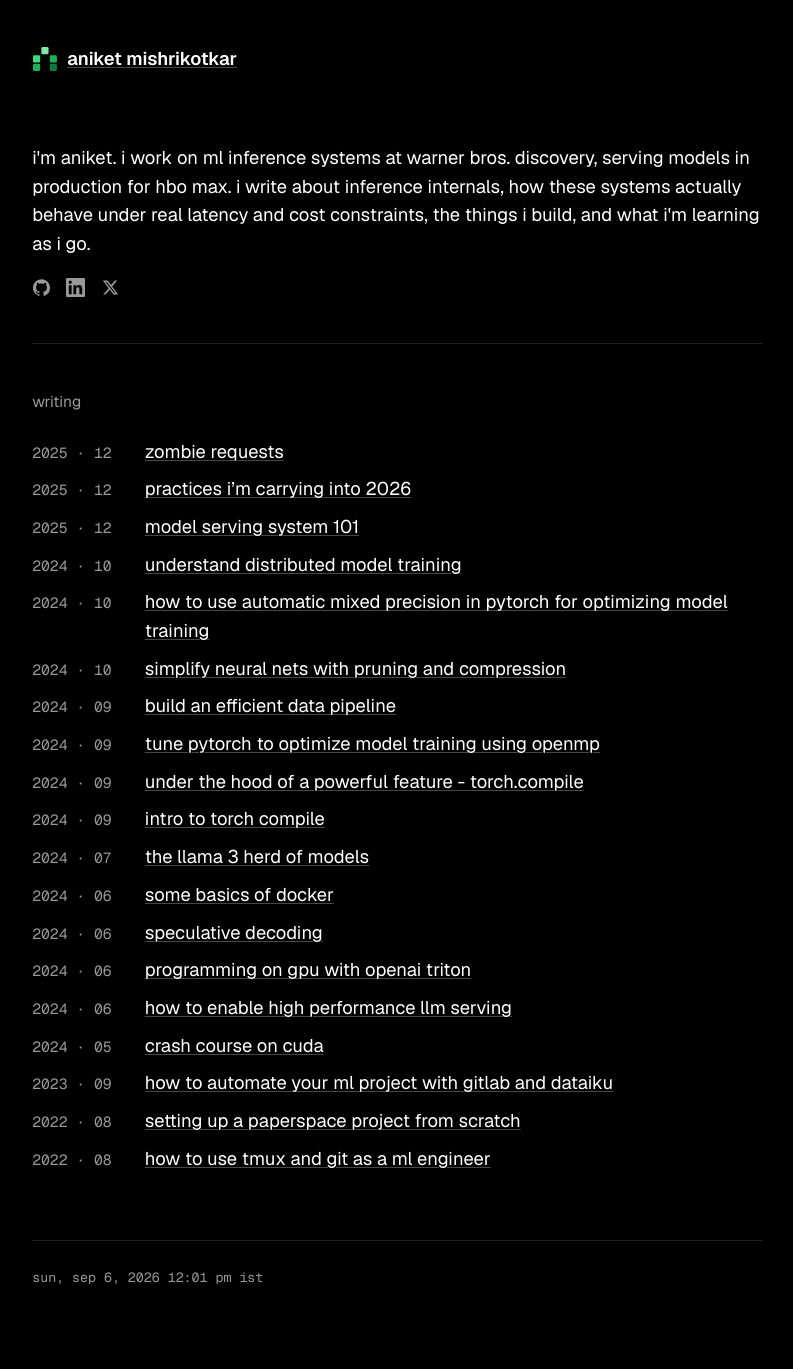
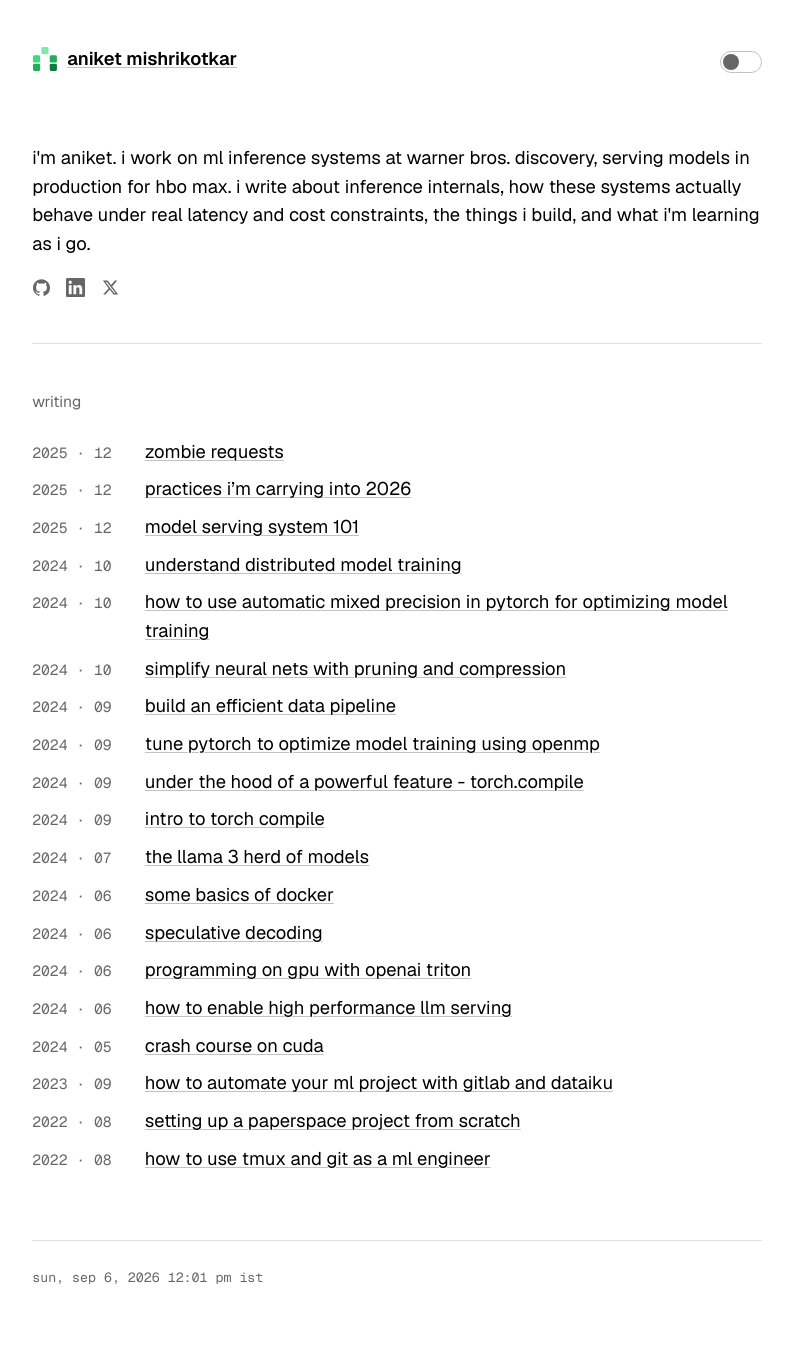
Before and after one commit to aniketmi00/aniketmi00.github.io, a Jekyll site: the page built from _pages/index.md, in a window 1280 px wide. Shown: the whole page, without its empty margins (243-1036 px from the left). Built offline with Jekyll 4.4.1, drawn with Linux system fonts in a browser that asks for light colours.

Commit message:
Restore light mode with a theme toggle
Adds a light theme back alongside dark: a pure white/black palette
mirroring the existing dark tokens (muted/border tones as ink-color
opacity, still no gray hex values). Defaults to the OS color-scheme
preference, with a nav toggle to override and persist the choice via
localStorage, and a small head script to avoid a flash of the wrong
theme on load.

Co-Authored-By: Claude Sonnet 5 <noreply@anthropic.com>
Claude-Session: https://claude.ai/code/session_01Bp9TFpQHaato4UXSuYxMbL

```diff
--- a/_includes/head.html
+++ b/_includes/head.html
@@ -10,6 +10,16 @@
   <meta property="og:site_name" content="{{ site.title }}">
 
   <link rel="icon" type="image/svg+xml" href="{{ site.baseurl }}/assets/favicon.svg">
+
+  <script>
+    (function () {
+      try {
+        var t = localStorage.getItem('theme');
+        if (t === 'dark') document.documentElement.classList.add('theme-dark');
+        if (t === 'light') document.documentElement.classList.add('theme-light');
+      } catch (e) {}
+    })();
+  </script>
 
   <link rel="alternate" type="application/atom+xml" title="{{ site.title }}" href="{{ site.url }}{{ site.baseurl }}/feed/notes.xml">
 
--- a/_includes/nav.html
+++ b/_includes/nav.html
@@ -5,4 +5,10 @@
       {{ site.title }}
     </a>
   </div>
+  <div style="display: flex; align-items: center; gap: 1.1rem;">
+    <button id="theme-toggle" type="button" aria-label="Toggle dark mode" title="Toggle theme">
+      <span class="theme-toggle-slide"></span>
+      <span class="theme-toggle-switch"></span>
+    </button>
+  </div>
 </div>
--- a/_layouts/default.html
+++ b/_layouts/default.html
@@ -7,5 +7,24 @@
       <main>{{ content }}</main>
       <footer>{% include footer.html %}</footer>
     </div>
+
+    <script>
+      (function () {
+        var root = document.documentElement;
+        var btn = document.getElementById("theme-toggle");
+        if (!btn) return;
+        function currentIsDark() {
+          if (root.classList.contains("theme-dark")) return true;
+          if (root.classList.contains("theme-light")) return false;
+          return window.matchMedia("(prefers-color-scheme: dark)").matches;
+        }
+        btn.addEventListener("click", function () {
+          var dark = !currentIsDark();
+          root.classList.toggle("theme-dark", dark);
+          root.classList.toggle("theme-light", !dark);
+          try { localStorage.setItem("theme", dark ? "dark" : "light"); } catch (e) {}
+        });
+      })();
+    </script>
   </body>
 </html>
--- a/_sass/_style.scss
+++ b/_sass/_style.scss
@@ -1,6 +1,21 @@
-// Pure black-and-white palette. Dark mode only, no gray tones —
-// muted/border tones are white at reduced opacity rather than a gray hex.
-:root {
+// Pure black-and-white palette, light and dark. No gray tones anywhere —
+// muted/border tones are the ink color at reduced opacity, not a gray hex.
+:root,
+.theme-light {
+  --bg: #ffffff;
+  --bg-2: #ffffff;
+  --tx: #000000;
+  --tx-muted: rgba(0, 0, 0, 0.6);
+  --tx-faint: rgba(0, 0, 0, 0.32);
+  --ui: rgba(0, 0, 0, 0.12);
+  --ui-hover: rgba(0, 0, 0, 0.24);
+  --highlight: rgba(0, 0, 0, 0.06);
+  --action: #000000;
+  --selection: rgba(0, 0, 0, 0.12);
+  --shadow: rgba(0, 0, 0, 0.12);
+}
+
+.theme-dark {
   --bg: #000000;
   --bg-2: #000000;
   --tx: #ffffff;
@@ -12,6 +27,22 @@
   --action: #ffffff;
   --selection: rgba(255, 255, 255, 0.18);
   --shadow: rgba(0, 0, 0, 0.6);
+}
+
+@media (prefers-color-scheme: dark) {
+  :root:not(.theme-light) {
+    --bg: #000000;
+    --bg-2: #000000;
+    --tx: #ffffff;
+    --tx-muted: rgba(255, 255, 255, 0.6);
+    --tx-faint: rgba(255, 255, 255, 0.32);
+    --ui: rgba(255, 255, 255, 0.14);
+    --ui-hover: rgba(255, 255, 255, 0.28);
+    --highlight: rgba(255, 255, 255, 0.1);
+    --action: #ffffff;
+    --selection: rgba(255, 255, 255, 0.18);
+    --shadow: rgba(0, 0, 0, 0.6);
+  }
 }
 
 $border-radius: 4px;
@@ -207,6 +238,46 @@ nav {
   }
 }
 
+// Theme toggle switch
+#theme-toggle {
+  height: 22px;
+  width: 42px;
+  position: relative;
+  border: none;
+  background: none;
+  cursor: pointer;
+  padding: 0;
+  flex: 0 0 auto;
+  box-sizing: border-box;
+
+  &:after { content: ""; }
+  &:focus { background: none !important; }
+
+  .theme-toggle-slide {
+    position: absolute;
+    inset: 0;
+    border: 1px solid var(--ui-hover);
+    border-radius: 999px;
+    box-sizing: border-box;
+  }
+
+  .theme-toggle-switch {
+    position: absolute;
+    top: 3px;
+    left: 3px;
+    width: 16px;
+    height: 16px;
+    border-radius: 50%;
+    background: var(--tx-muted);
+    box-sizing: border-box;
+    transition: left 0.12s linear, background-color 0.12s linear;
+  }
+
+  &:hover .theme-toggle-switch { background: var(--action); }
+}
+
+.theme-dark #theme-toggle .theme-toggle-switch { left: 23px; background: var(--tx); }
+
 #notes-entry-container {
   display: grid;
   grid-gap: 2.5em;
```
